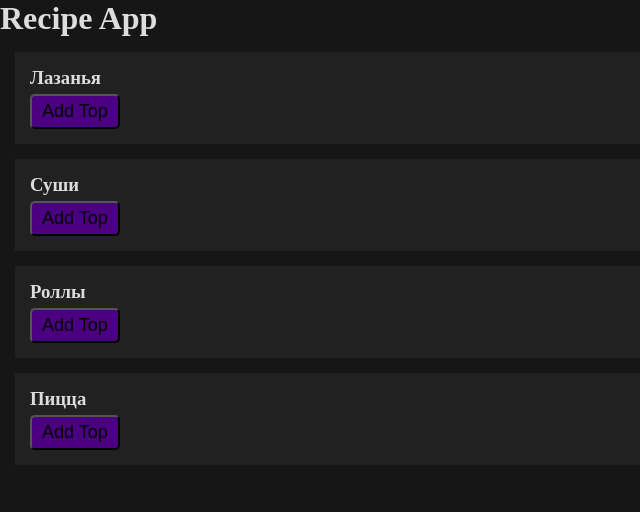
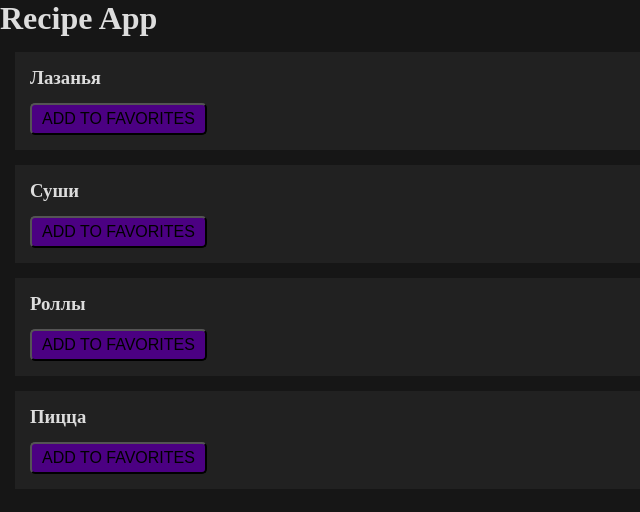
Before and after one commit to Gapotchenko-Yakov/redux-toolkit-red-group, a React (Vite) app: page / in a window 1280 px wide. Shown: the top 512 px of the page, without its empty margins (0-640 px from the left). Built offline with nearby package versions, Linux system fonts and the light colour scheme.

Commit message:
Add custom hook useActions.

```diff
--- /dev/null
+++ b/src/hooks/useActions.js
@@ -0,0 +1,12 @@
+import { bindActionCreators } from "@reduxjs/toolkit";
+import { useMemo } from "react";
+import { useDispatch } from "react-redux";
+import { actions } from "../store/favorites/favorites.slice";
+
+const rootActions = { ...actions };
+
+export const useActions = () => {
+  const dispatch = useDispatch();
+
+  return useMemo(() => bindActionCreators(rootActions, dispatch), [dispatch]);
+};
--- a/src/recipe-item/RecipeItem.jsx
+++ b/src/recipe-item/RecipeItem.jsx
@@ -1,16 +1,23 @@
 import React from "react";
 import styles from "./RecipeItem.module.scss";
-import { useDispatch } from "react-redux";
-import { actions } from "../store/favorites/favorites";
+import { useDispatch, useSelector } from "react-redux";
+import { actions } from "../store/favorites/favorites.slice";
+import { useActions } from "../hooks/useActions";
 
 const RecipeItem = ({ recipe }) => {
-  const dispatch = useDispatch();
+  const favorites = useSelector((state) => state.favorites);
+
+  const isInFavorites = favorites.some((r) => r.id === recipe.id);
+
+  // const dispatch = useDispatch();
+  const { toggleFavourites } = useActions();
+  console.log("🚀 ~ RecipeItem ~ actions:", actions);
 
   return (
     <div className={styles.item}>
       <h3>{recipe.name}</h3>
-      <button onClick={() => dispatch(actions.toggleFavourites(recipe))}>
-        Add Top
+      <button onClick={() => toggleFavourites(recipe)}>
+        {isInFavorites ? "Remove from" : "Add to"} favorites
       </button>
     </div>
   );
--- a/src/recipe-item/RecipeItem.module.scss
+++ b/src/recipe-item/RecipeItem.module.scss
@@ -6,8 +6,9 @@
     button {
         background-color: indigo;
         padding: 5px 10px;
-        margin-top: 5px;
-        font-size: 18px;
+        margin-top: 14px;
+        font-size: 16px;
         border-radius: 5px;
+        text-transform: uppercase;
     }
 }
--- a/src/store/store.js
+++ b/src/store/store.js
@@ -1,5 +1,5 @@
 import { combineReducers, configureStore } from "@reduxjs/toolkit";
-import { reducer as favoriteReducer } from "./favorites/favorites";
+import { reducer as favoriteReducer } from "./favorites/favorites.slice";
 
 const reducers = combineReducers({
   favorites: favoriteReducer,
```
Also changed, not shown: src/store/favorites/favorites.slice.js (renamed from src/store/favorites/favorites.js).
